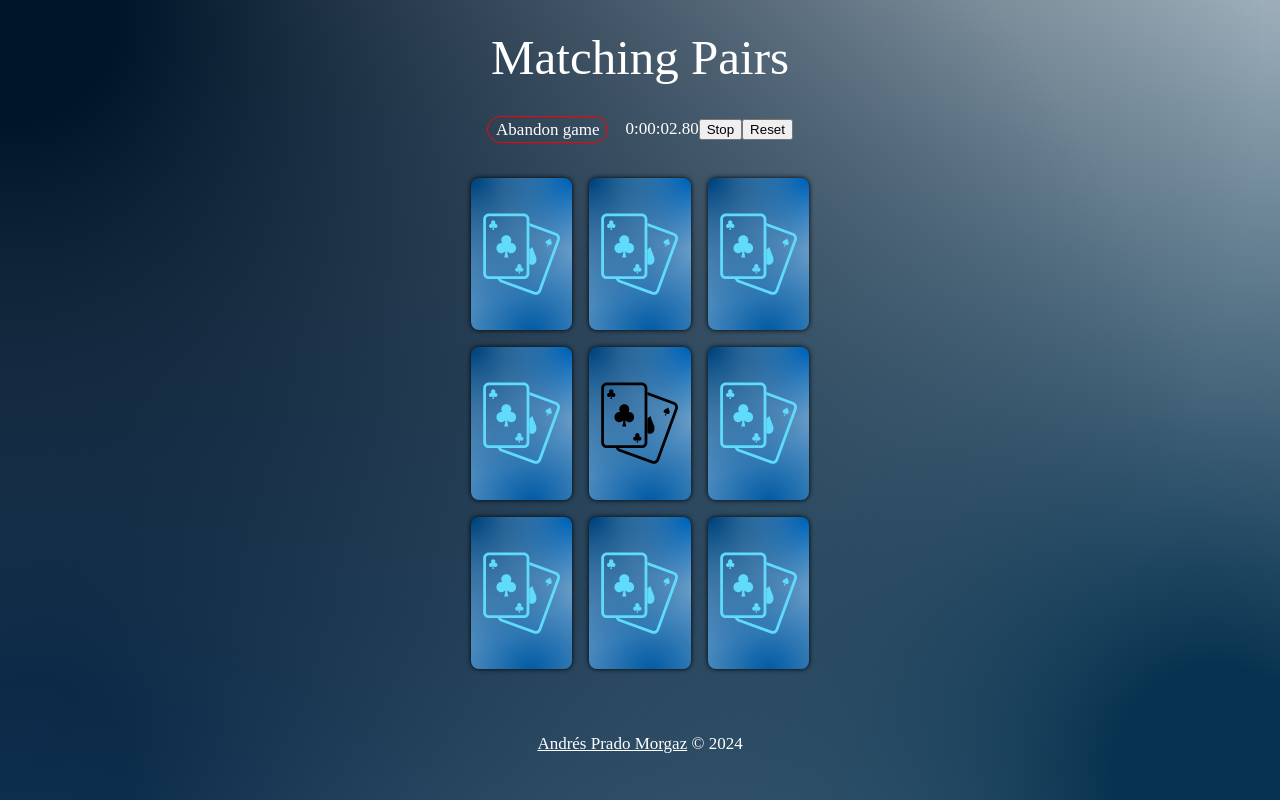
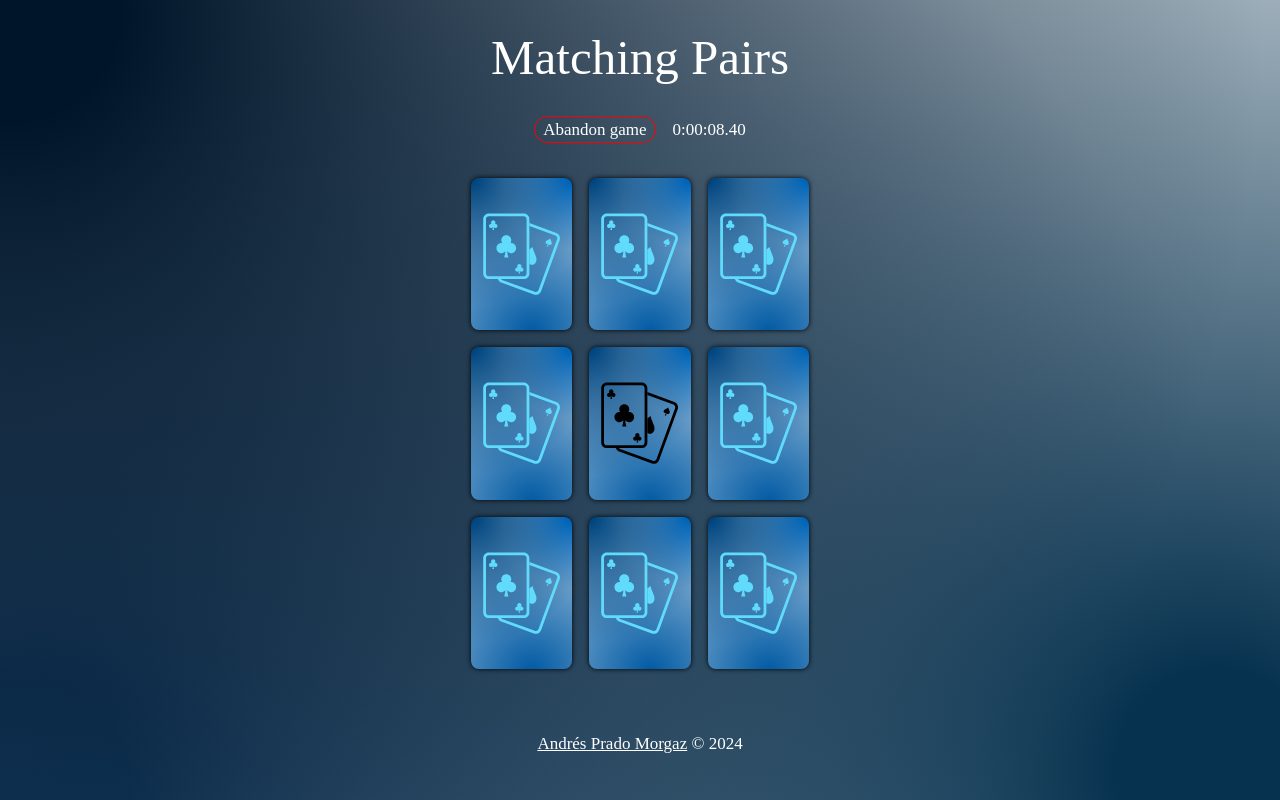
Before and after one commit to andpramor/matching-pairs, a React (Vite) app: page / in a window 1280 px wide. Both pictures are taken after a click on the element "Start game!". Built offline with nearby package versions, Linux system fonts and the light colour scheme.

Commit message:
Timer starts with the game, gets reset when the game ends and gets cleaned up on App dismount

```diff
--- a/src/App.jsx
+++ b/src/App.jsx
@@ -7,20 +7,25 @@ import { Controls } from './components/Controls/Controls.jsx'
 import { useCards } from './hooks/useCards.jsx'
 import { Footer } from './shared/Footer/Footer.jsx'
 import { Header } from './shared/Header/Header.jsx'
+import { useTimer } from './hooks/useTimer.jsx'
 
 // TODO: check CSS for small screens: cards grid initializes with columns overlapping for some reason.
 
 function App () {
   const [gameStarted, setGameStarted] = useState(false)
   const { cardsValues } = useCards(gameStarted)
-  const [showBacks, setShowBacks] = useState([false, false, false, false, false, false, false, false, false])
+  const [showBacks, setShowBacks] = useState(Array(cardsValues.length).fill(false))
+  const { hours, minutes, seconds, milliseconds, startTimer, stopTimer, resetTimer } = useTimer()
 
   const handleStartGame = () => {
     setGameStarted(true)
+    startTimer()
   }
   const handleEndGame = () => {
     setGameStarted(false)
-    setShowBacks([false, false, false, false, false, false, false, false, false])
+    setShowBacks(Array(cardsValues.length).fill(false))
+    stopTimer()
+    resetTimer()
   }
 
   const toggleCard = (index) => {
@@ -34,7 +39,7 @@ function App () {
   return (
     <div className='app'>
       <Header />
-      <Controls gameStarted={gameStarted} endGame={handleEndGame} startGame={handleStartGame} />
+      <Controls gameStarted={gameStarted} endGame={handleEndGame} startGame={handleStartGame} hours={hours} minutes={minutes} seconds={seconds} milliseconds={milliseconds} />
       <CardsGrid
         cardsValues={cardsValues}
         showBacks={showBacks}
--- a/src/components/Controls/Controls.jsx
+++ b/src/components/Controls/Controls.jsx
@@ -1,11 +1,11 @@
 import './Controls.css'
 import { Timer } from '../Timer/Timer.jsx'
 
-export const Controls = ({ gameStarted, startGame, endGame }) => {
+export const Controls = ({ gameStarted, startGame, endGame, hours, minutes, seconds, milliseconds }) => {
   return (
     <div className='controls'>
       {gameStarted
-        ? <><span className='controls-btn controls-btn--red' onClick={endGame}>Abandon game</span><Timer /></>
+        ? <><span className='controls-btn controls-btn--red' onClick={endGame}>Abandon game</span><Timer hours={hours} minutes={minutes} seconds={seconds} milliseconds={milliseconds} /></>
         : <span className='controls-btn' onClick={startGame}>Start game!</span>}
     </div>
   )
--- a/src/components/Timer/Timer.jsx
+++ b/src/components/Timer/Timer.jsx
@@ -1,44 +1,9 @@
-import { useEffect, useState } from 'react'
-
-export const Timer = () => {
-  const [time, setTime] = useState(0)
-  const [isRunning, setIsRunning] = useState(true)
-
-  useEffect(() => {
-    let timeInterval
-    if (isRunning) {
-      timeInterval = setInterval(() => setTime(time + 1), 10)
-    }
-    return () => clearInterval(timeInterval)
-  }, [isRunning, time])
-
-  const hours = Math.floor(time / 360000)
-  const minutes = Math.floor((time % 360000) / 6000)
-  const seconds = Math.floor((time % 6000) / 100)
-  const milliseconds = time % 100
-
-  const startAndStop = () => {
-    setIsRunning(!isRunning)
-  }
-  const reset = () => {
-    setTime(0)
-  }
-
+export const Timer = ({ hours, minutes, seconds, milliseconds }) => {
   return (
-    <span className='stopwatch-container'>
-      <span className='stopwatch-time'>
-        {hours}:{minutes.toString().padStart(2, '0')}:
-        {seconds.toString().padStart(2, '0')}.
-        {milliseconds}
-      </span>
-      <span className='stopwatch-buttons'>
-        <button onClick={startAndStop}>
-          {isRunning ? 'Stop' : 'Start'}
-        </button>
-        <button onClick={reset}>
-          Reset
-        </button>
-      </span>
+    <span className='timer'>
+      {hours}:{minutes.toString().padStart(2, '0')}:
+      {seconds.toString().padStart(2, '0')}.
+      {milliseconds}
     </span>
   )
 }
--- /dev/null
+++ b/src/hooks/useTimer.jsx
@@ -0,0 +1,23 @@
+import { useState, useEffect } from 'react'
+
+export const useTimer = () => {
+  const [time, setTime] = useState(0)
+  const [isRunning, setIsRunning] = useState(true)
+
+  useEffect(() => {
+    if (!isRunning) return
+    const timeInterval = setInterval(() => setTime((prevTime) => prevTime + 1), 10)
+    return () => clearInterval(timeInterval)
+  }, [isRunning])
+
+  const startTimer = () => setIsRunning(true)
+  const stopTimer = () => setIsRunning(false) // * Stop and reset are separated to enable the existence of a "pause game" button in the future.
+  const resetTimer = () => setTime(0)
+
+  const hours = Math.floor(time / 360000)
+  const minutes = Math.floor((time % 360000) / 6000)
+  const seconds = Math.floor((time % 6000) / 100)
+  const milliseconds = time % 100
+
+  return { hours, minutes, seconds, milliseconds, startTimer, stopTimer, resetTimer }
+}
```
